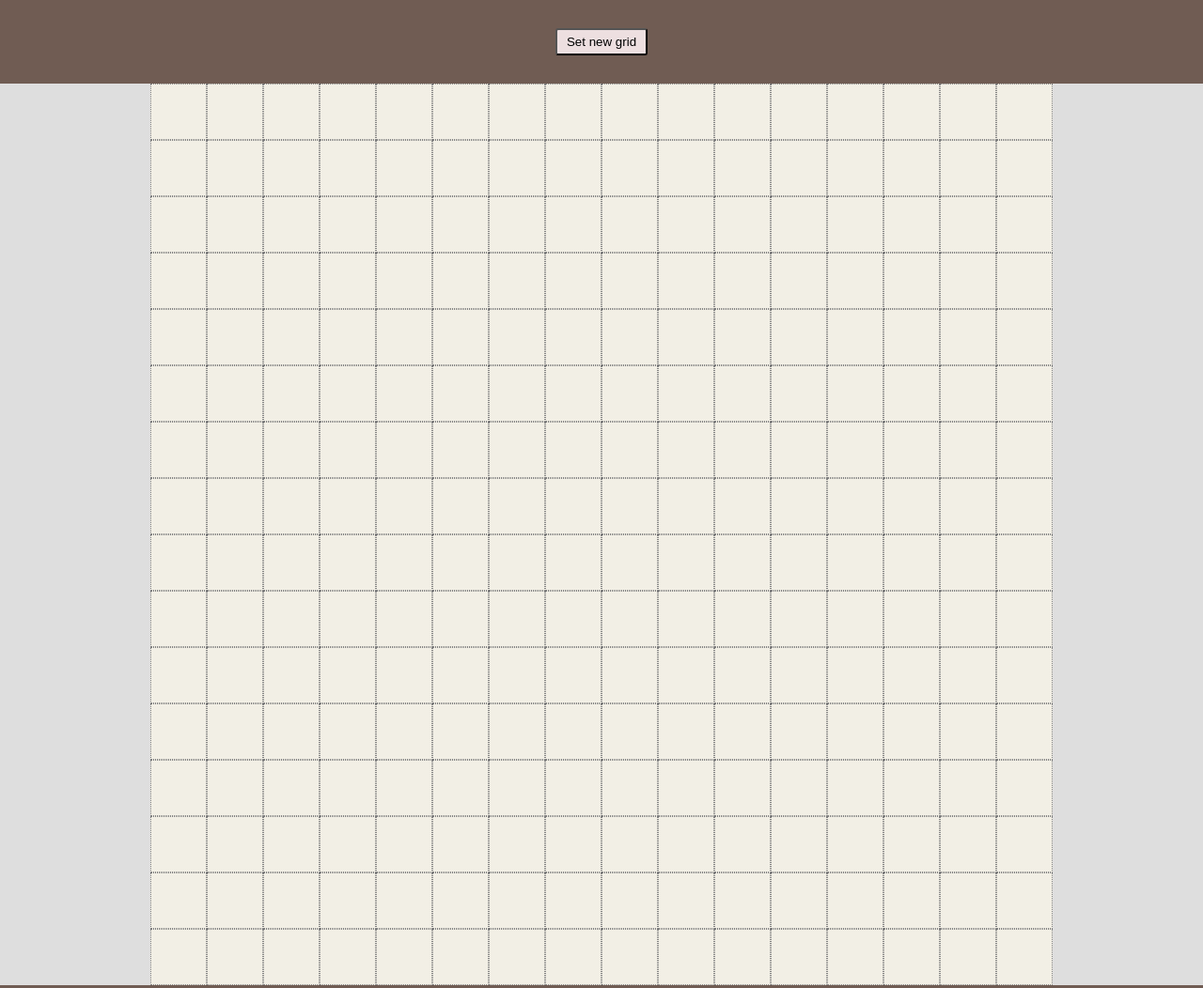
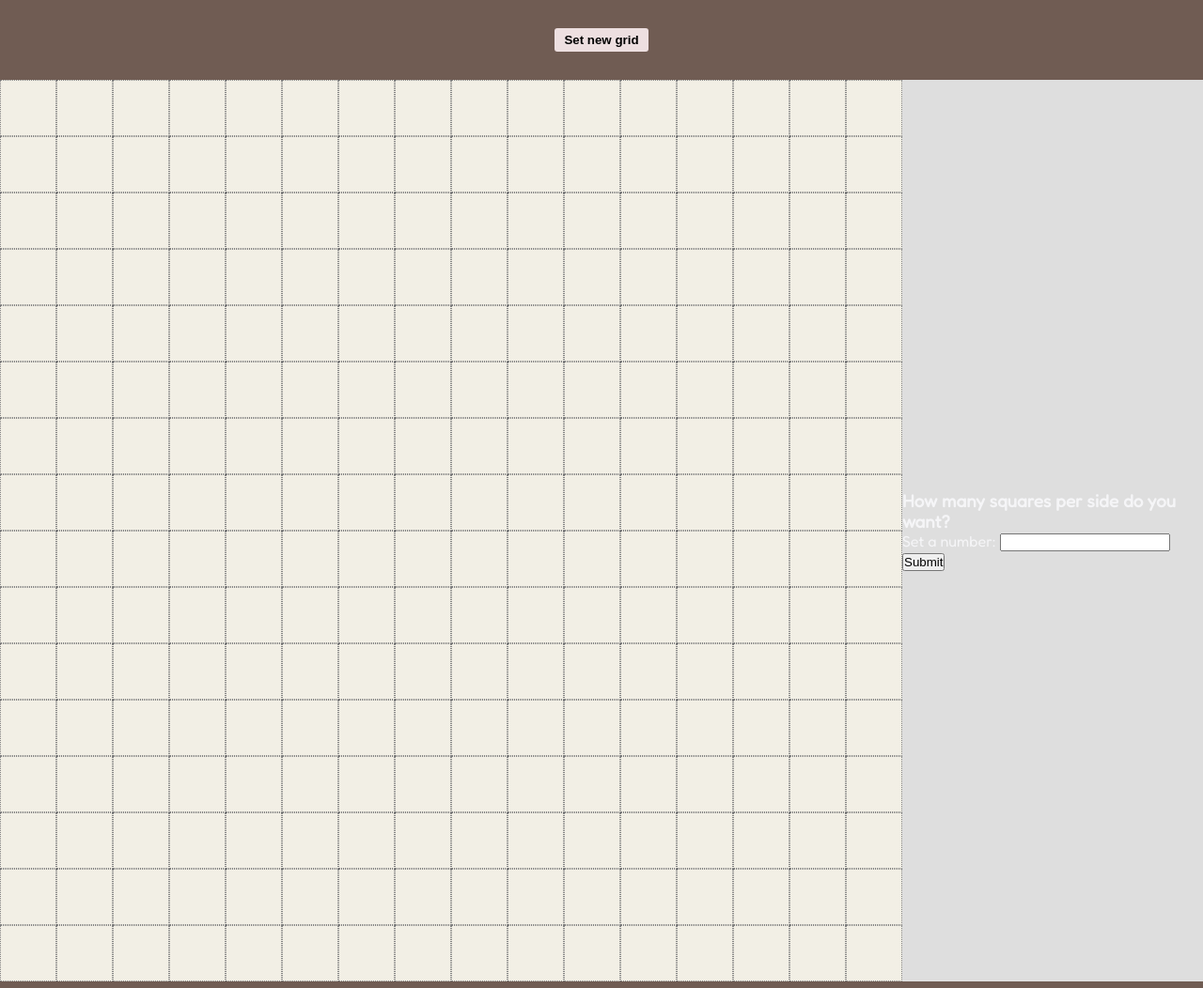
Before and after one commit to mdemiguels/odin-etch-a-sketch, a plain HTML site: page index.html in a window 1280 px wide. Shown: the top 1052 px of the page at 94% size. Drawn offline with Linux system fonts and the light colour scheme.

Commit message:
add the div that contains the popup form

```diff
--- a/index.html
+++ b/index.html
@@ -11,12 +11,20 @@
 
     <nav>
         <section class="options-container">
-            <button>Set new grid</button>
+            <button onclick="openPopup()">Set new grid</button>
         </section>
     </nav>
 
     <main>
         <section class="grid-container"></section>
+        <div class="popup">
+            <h3>How many squares per side do you want?</h3>
+            <form>
+                <label for="squares">Set a number:</label>
+                <input type="number" name="squares" id="squares" max="100">
+                <button>Submit</button>
+            </form>
+        </div>
     </main>
 
     <footer>
--- a/styles.css
+++ b/styles.css
@@ -34,6 +34,9 @@ nav {
     background-color: var(--button-bg-color);
     padding: 5px 10px;
     border-radius: 3px;
+    border: none;
+    font-weight: 700;
+    cursor: pointer;
 }
 
 main {
```
